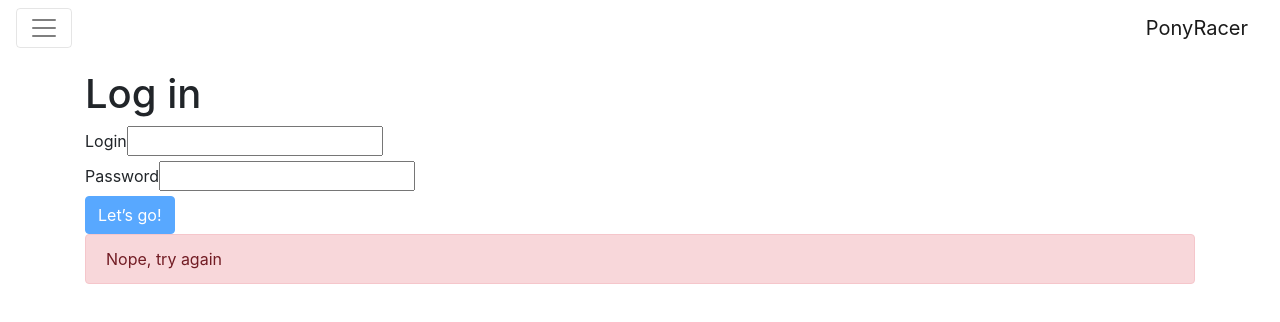
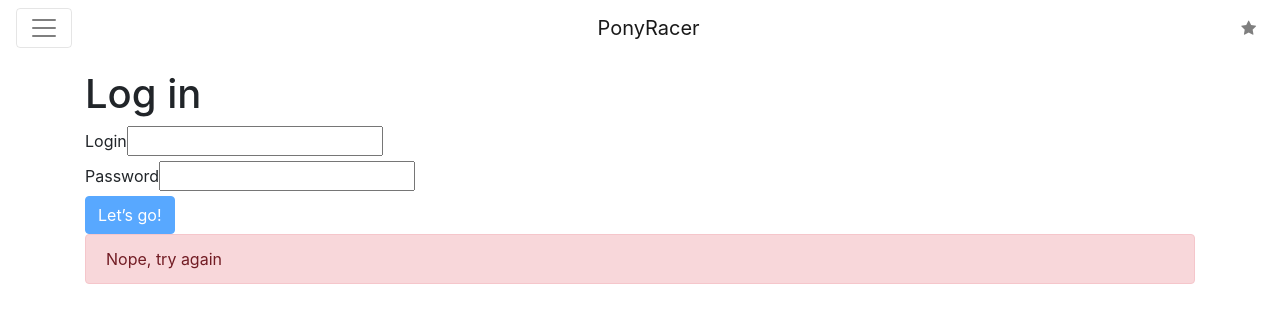
Before and after one commit to ebesson/ponyracer, an Angular app: page /login in a window 1280 px wide. Shown: the top 322 px of the page. Built offline with nearby package versions, Linux system fonts and the light colour scheme.

Commit message:
end exercice "14. Display the user"

```diff
--- a/src/app/menu/menu.component.html
+++ b/src/app/menu/menu.component.html
@@ -9,4 +9,9 @@
       <a class="nav-item nav-link" href="" routerLinkActive="selected-menu" routerLink="/races">Races</a>
     </div>
   </div>
+  <span class="nav-item navbar-text mr-2">
+    {{ user?.login }}
+    <span class="fa fa-star"></span>
+    {{ user?.money }}
+  </span>
 </nav>
--- a/src/app/menu/menu.component.ts
+++ b/src/app/menu/menu.component.ts
@@ -1,15 +1,21 @@
-import { Component, OnInit } from '@angular/core';
+import { Router } from '@angular/router';
+import { Subscription } from 'rxjs/Subscription';
+import { UserModel } from './../models/user.model';
+import { UserService } from './../user.service';
+import { Component, OnInit, OnDestroy } from '@angular/core';
 
 @Component({
   selector: 'pr-menu',
   templateUrl: './menu.component.html',
   styleUrls: ['./menu.component.css']
 })
-export class MenuComponent implements OnInit {
+export class MenuComponent implements OnInit, OnDestroy {
 
   navbarCollapsed = true;
+  user: UserModel;
+  userEventsSubscription: Subscription;
 
-  constructor() { }
+  constructor(private userService: UserService) {}
 
   toggleNavbar() {
     this.navbarCollapsed = !this.navbarCollapsed;
@@ -17,6 +23,13 @@ export class MenuComponent implements OnInit {
   }
 
   ngOnInit() {
+    this.userEventsSubscription = this.userService.userEvents.subscribe(
+      user => this.user = user
+    );
+  }
+
+  ngOnDestroy() {
+     this.userEventsSubscription.unsubscribe();
   }
 
 }
--- a/src/app/user.service.ts
+++ b/src/app/user.service.ts
@@ -1,5 +1,8 @@
+import { UserModel } from './models/user.model';
 import { Observable } from 'rxjs/Observable';
+import { Subject } from 'rxjs/Subject';
 import 'rxjs/add/operator/map'
+import 'rxjs/add/operator/do'
 import { Injectable } from '@angular/core';
 import { Http } from '@angular/http';
 
@@ -7,18 +10,21 @@ import { Http } from '@angular/http';
 @Injectable()
 export class UserService {
 
+  public userEvents: Subject<UserModel> = new Subject<UserModel>();
+
   constructor(private http: Http) {}
 
-  register(login: string, password: string, birthYear: number) {
+  register(login: string, password: string, birthYear: number): Observable<UserModel> {
     const baseUrl = 'http://ponyracer.ninja-squad.com/api/users';
     const user = {login, password, birthYear};
     return this.http.post(baseUrl, user)
       .map(res => res.json());
   }
 
-  authenticate(credentials: {login: string; password: string}) {
+  authenticate(credentials: {login: string; password: string}): Observable<UserModel> {
     const baseUrl = 'http://ponyracer.ninja-squad.com/api/users/authentication';
     return this.http.post(baseUrl, credentials)
-      .map(res => res.json());
+      .map(res => res.json())
+      .do((user: UserModel) => this.userEvents.next(user));
   }
 }
```
Also changed, not shown: src/app/models/user.model.ts (added, +7 -0 lines).
